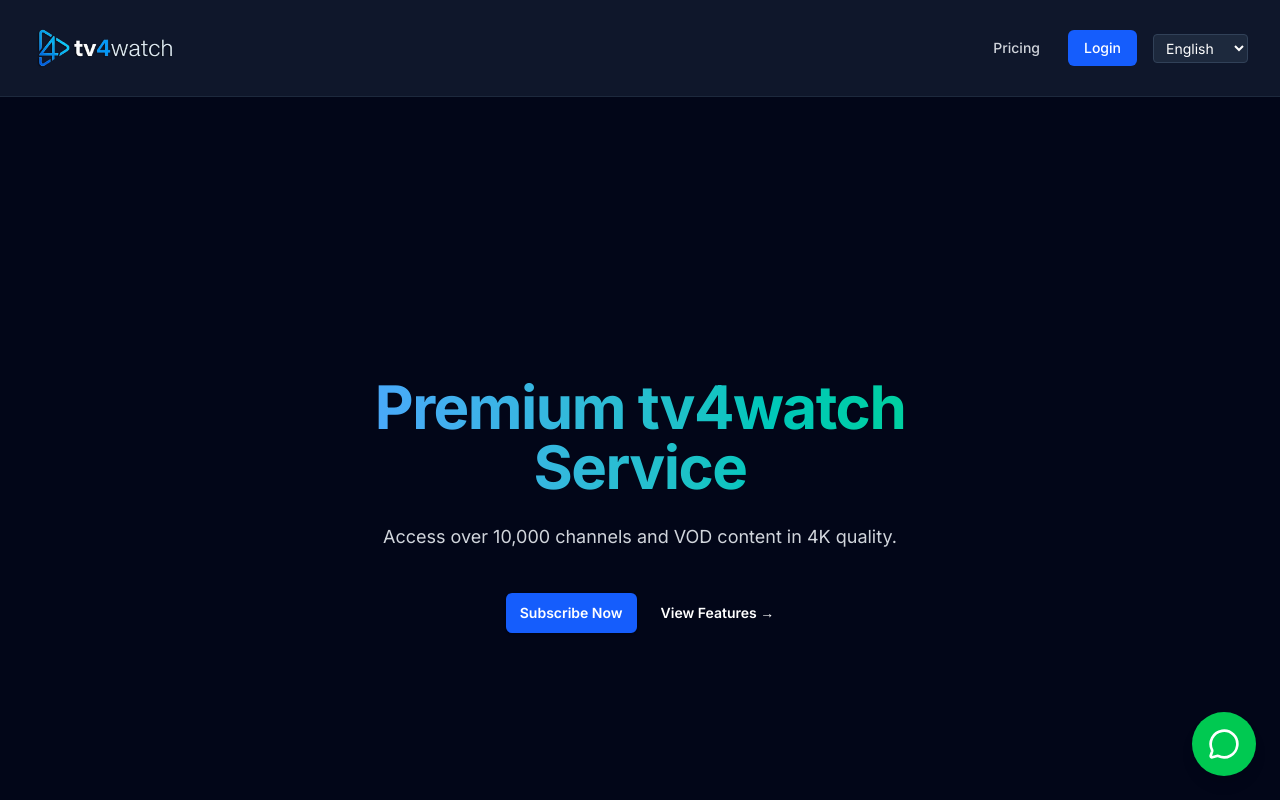
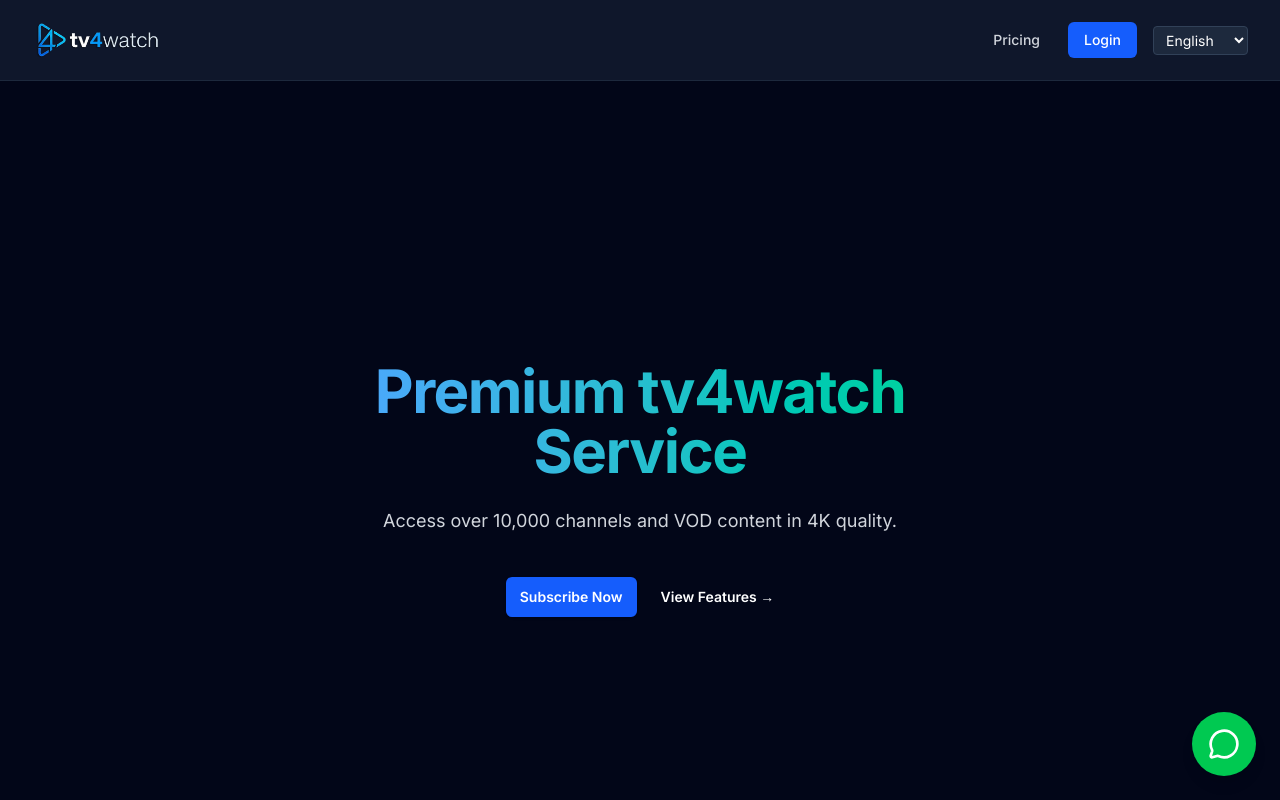
Before and after one commit to bmouhaid-cmyk/iptvmax, a Next.js app: page /en in a window 1280 px wide. Shown: the top 800 px of the page. Built offline with nearby package versions, Linux system fonts and the light colour scheme; no server answers.

Commit message:
Adjust navbar height and logo fit

```diff
--- a/components/Navbar.tsx
+++ b/components/Navbar.tsx
@@ -37,15 +37,15 @@ export default function Navbar() {
     return (
         <nav className="bg-slate-900 border-b border-slate-800">
             <div className="max-w-7xl mx-auto px-4 sm:px-6 lg:px-8">
-                <div className="flex items-center justify-between h-24">
+                <div className="flex items-center justify-between h-20">
                     <div className="flex items-center">
                         <Link href="/" className="flex items-center">
                             <Image
                                 src="/logo.png"
                                 alt="tv4watch"
-                                width={240}
-                                height={80}
-                                className="h-20 w-auto object-contain"
+                                width={220}
+                                height={75}
+                                className="h-[72px] w-auto object-contain"
                                 priority
                             />
                         </Link>
```
